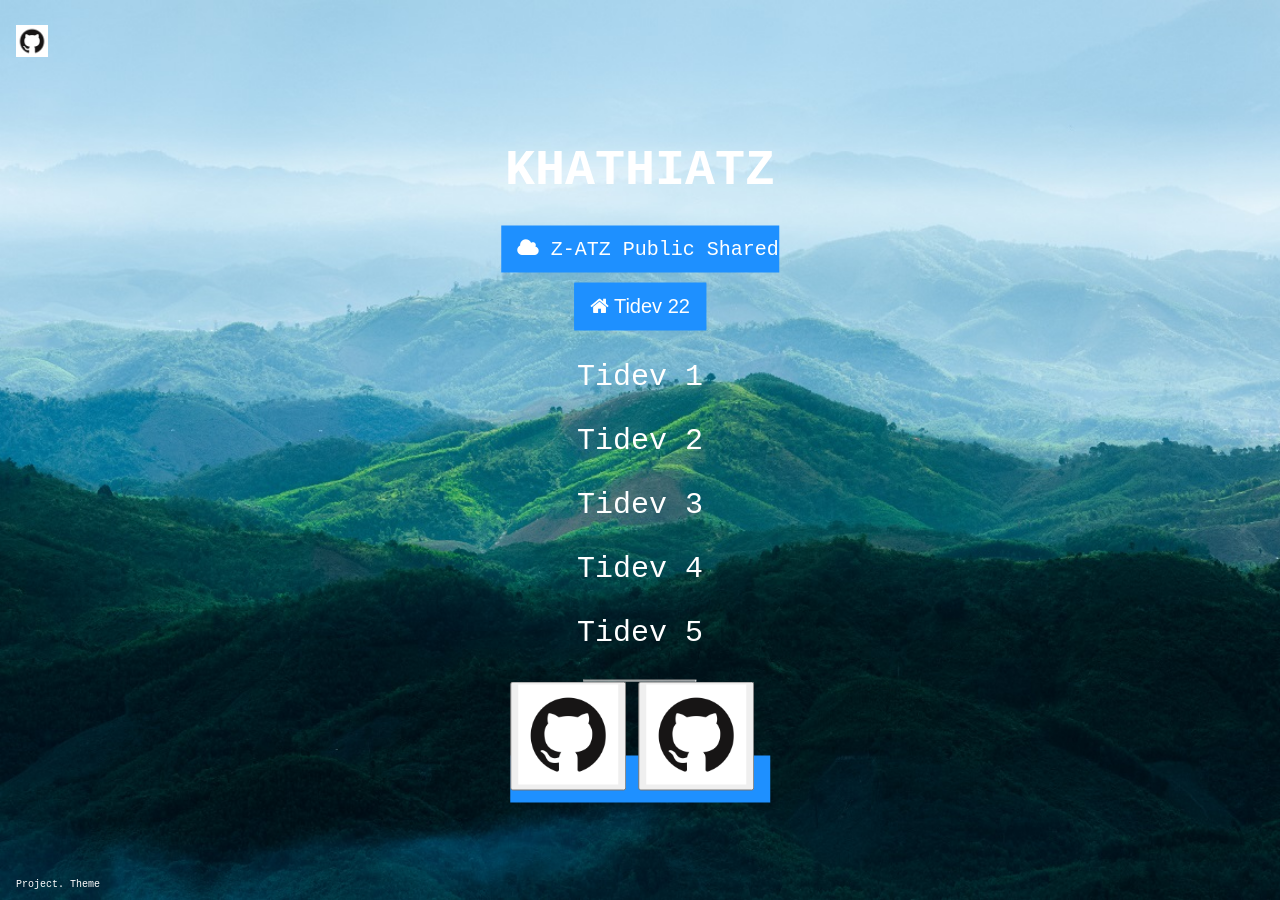
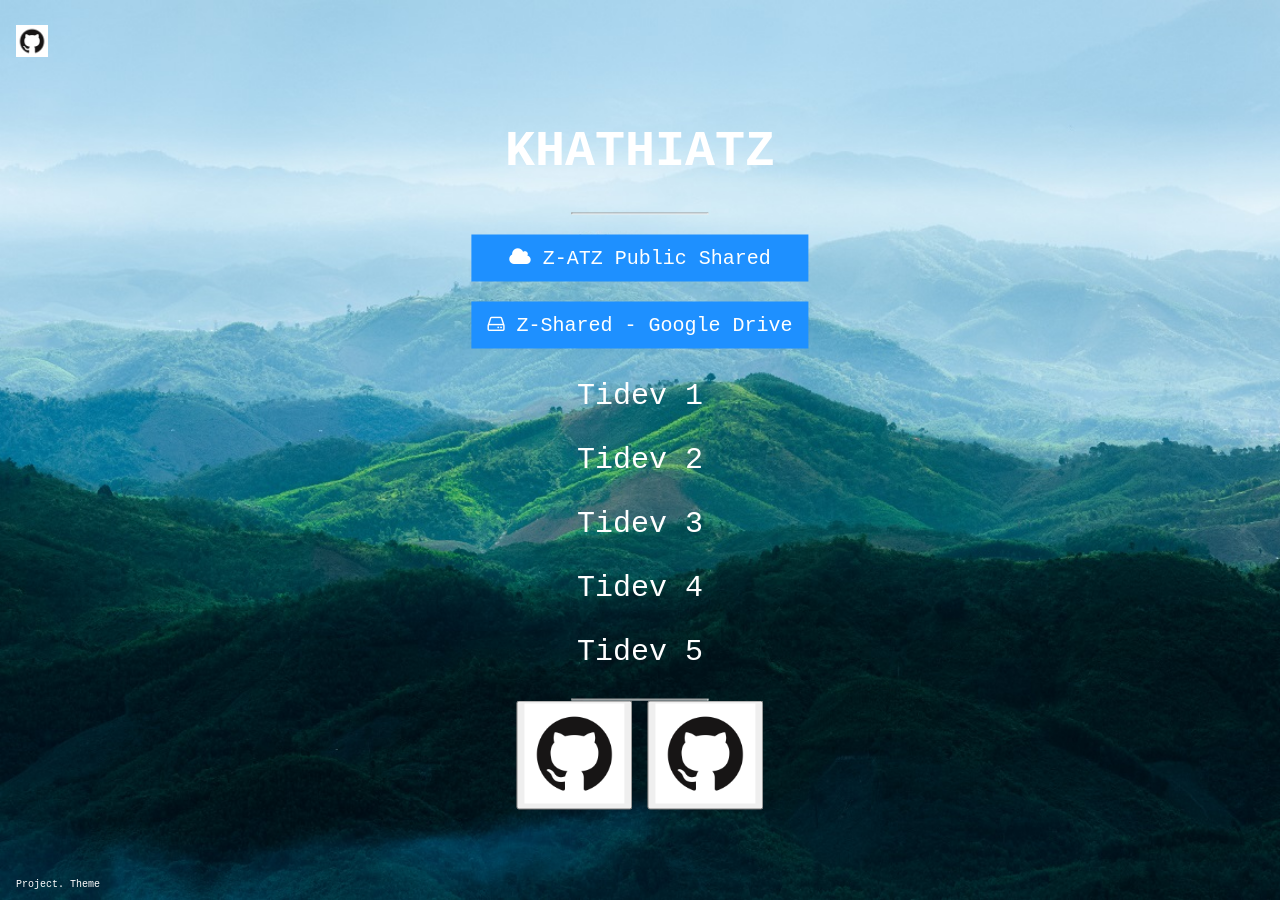
Before and after one commit to khathiatz/khathiatz.github.io, a Jekyll site: the page index.html, which Jekyll copies as it is, in a window 1280 px wide. Built offline with Jekyll 4.4.1, drawn with Linux system fonts in a browser that asks for light colours.

Commit message:
Update index.html

```diff
--- a/index.html
+++ b/index.html
@@ -96,11 +96,10 @@
   <div class="middle">
     <h1>KHATHIATZ</h1>
     <hr>
-    <p<button class="btn">
-        <i class="fa fa-cloud"></i>
-        <a href="https://1drv.ms/f/s!Ar4pAPafzzHKg5g7nBxS2ov8lf-h_A?e=iaEC43">Z-ATZ Public Shared</a>
-    </button></p>
-    <button class="btn"><i class="fa fa-home"></i> <a href="https://khathiatz.github.io/tidev">Tidev 22</a></button>
+
+    <p <button class="btn"><i class="fa fa-cloud"></i> <a href="https://1drv.ms/f/s!Ar4pAPafzzHKg5g7nBxS2ov8lf-h_A?e=iaEC43">Z-ATZ Public Shared</a></button> </p>
+    <p <button class="btn"><i class="fa fa-hdd-o"></i> <a href="https://drive.google.com/drive/folders/1qp38ispx670sFExTzvyWC-PhF2oBlcXg?usp=sharing">Z-Shared - Google Drive</a></button> </p>
+
     <p style="font-size:30px"> <a href="https://khathiatz.github.io/tidev">Tidev 1</a></p>
     <p style="font-size:30px"> <a href="https://khathiatz.github.io/tidev">Tidev 2</a></p>
     <p style="font-size:30px"> <a href="https://khathiatz.github.io/tidev">Tidev 3</a></p>
```
